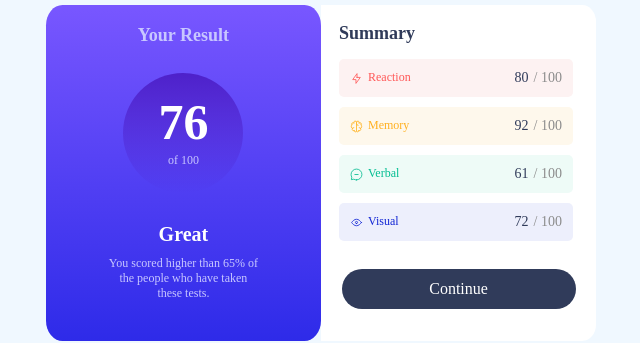
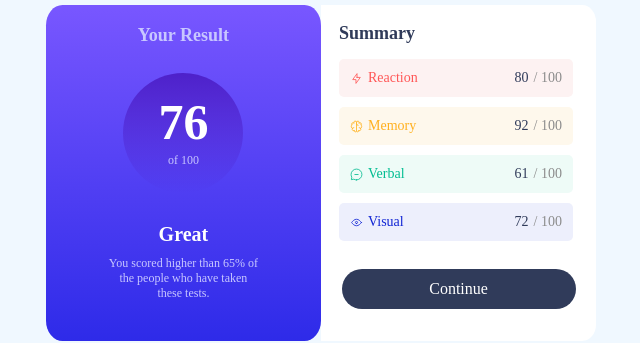
Before and after one commit to Paulpular/git-files, a plain HTML site: page index.html in a window 1280 px wide. Shown: the part 149-492 px from the top of the page, 319-959 px from the left. Drawn offline with Linux system fonts and the light colour scheme.

Commit message:
commited .exp / .exp1-3

```diff
--- a/styles.css
+++ b/styles.css
@@ -96,6 +96,7 @@ img {
 }
 
 .exp {
+    font-size: 14px;
     color: hsl(0, 100%, 67%);
     padding-left: 5px;
 }
@@ -121,6 +122,7 @@ img {
 }
 
 .exp1 {
+    font-size: 14px;
     color: hsl(39, 100%, 56%);
     padding-left: 5px;
 }
@@ -146,6 +148,7 @@ img {
 }
 
 .exp2 {
+    font-size: 14px;
     color: hsl(166, 100%, 37%);
     padding-left: 5px;
 }
@@ -171,6 +174,7 @@ img {
 }
 
 .exp3 {
+    font-size: 14px;
     color: hsl(234, 85%, 45%);
     padding-left: 5px;
 }
```
